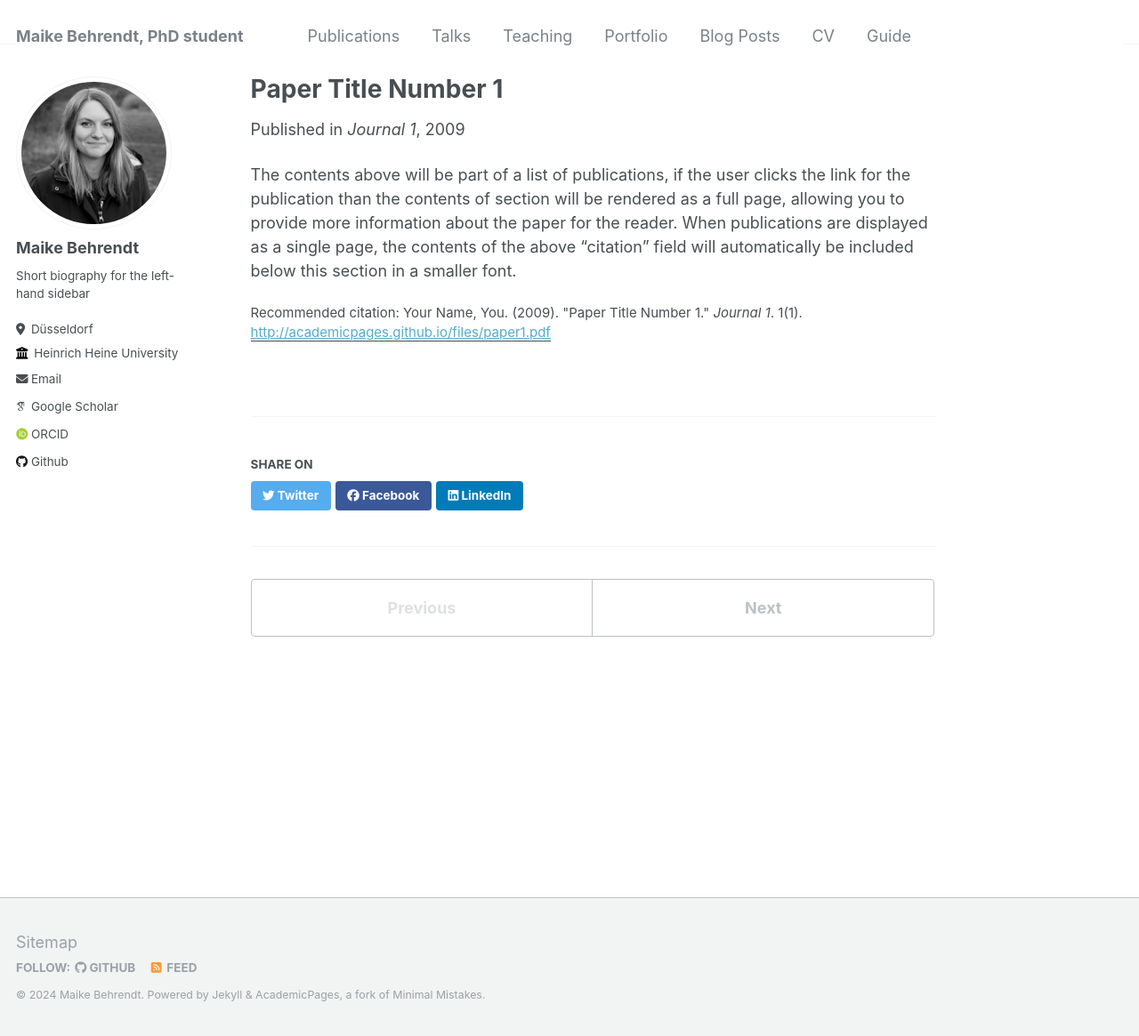
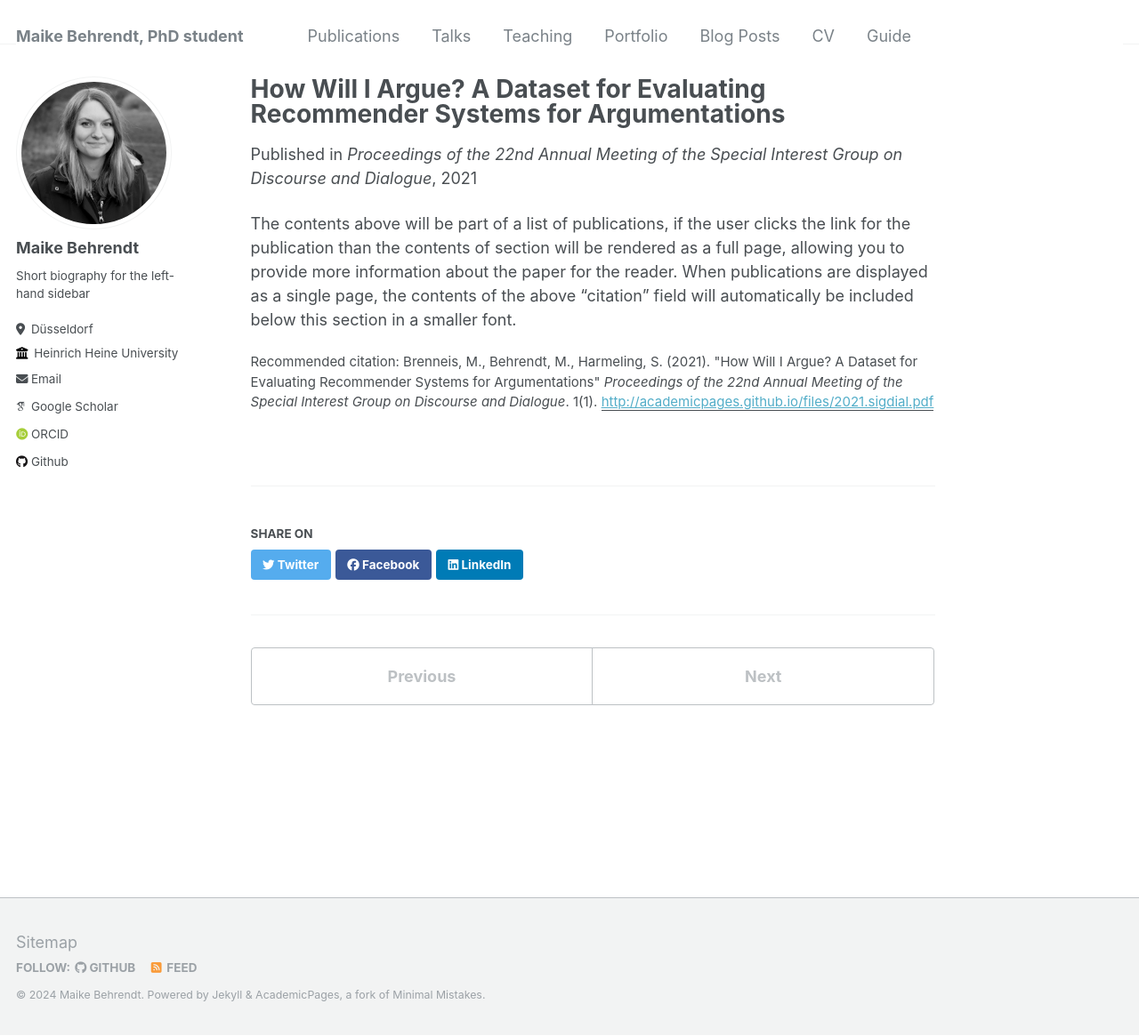
Before and after one commit to mabehrendt/mabehrendt.github.io, a Jekyll site: the page built from _publications/2009-10-01-paper-title-number-1.md, in a window 1280 px wide and 1165 px high. Shown: the whole window at 89% size. Built offline with Jekyll 4.4.1, drawn with Linux system fonts in a browser that asks for light colours; some web fonts are replaced.

Commit message:
Update 2009-10-01-paper-title-number-1.md

```diff
--- a/_publications/2009-10-01-paper-title-number-1.md
+++ b/_publications/2009-10-01-paper-title-number-1.md
@@ -1,12 +1,12 @@
 ---
-title: "Paper Title Number 1"
+title: "How Will I Argue? A Dataset for Evaluating Recommender Systems for Argumentations"
 collection: publications
 permalink: /publication/2009-10-01-paper-title-number-1
 excerpt: 'This paper is about the number 1. The number 2 is left for future work.'
-date: 2009-10-01
-venue: 'Journal 1'
-paperurl: 'http://academicpages.github.io/files/paper1.pdf'
-citation: 'Your Name, You. (2009). &quot;Paper Title Number 1.&quot; <i>Journal 1</i>. 1(1).'
+date: 2021-07-29
+venue: 'Proceedings of the 22nd Annual Meeting of the Special Interest Group on Discourse and Dialogue'
+paperurl: 'http://academicpages.github.io/files/2021.sigdial.pdf'
+citation: 'Brenneis, M., Behrendt, M., Harmeling, S. (2021). &quot;How Will I Argue? A Dataset for Evaluating Recommender Systems for Argumentations&quot; <i>Proceedings of the 22nd Annual Meeting of the Special Interest Group on Discourse and Dialogue</i>. 1(1).'
 ---
 
 The contents above will be part of a list of publications, if the user clicks the link for the publication than the contents of section will be rendered as a full page, allowing you to provide more information about the paper for the reader. When publications are displayed as a single page, the contents of the above "citation" field will automatically be included below this section in a smaller font.
```
